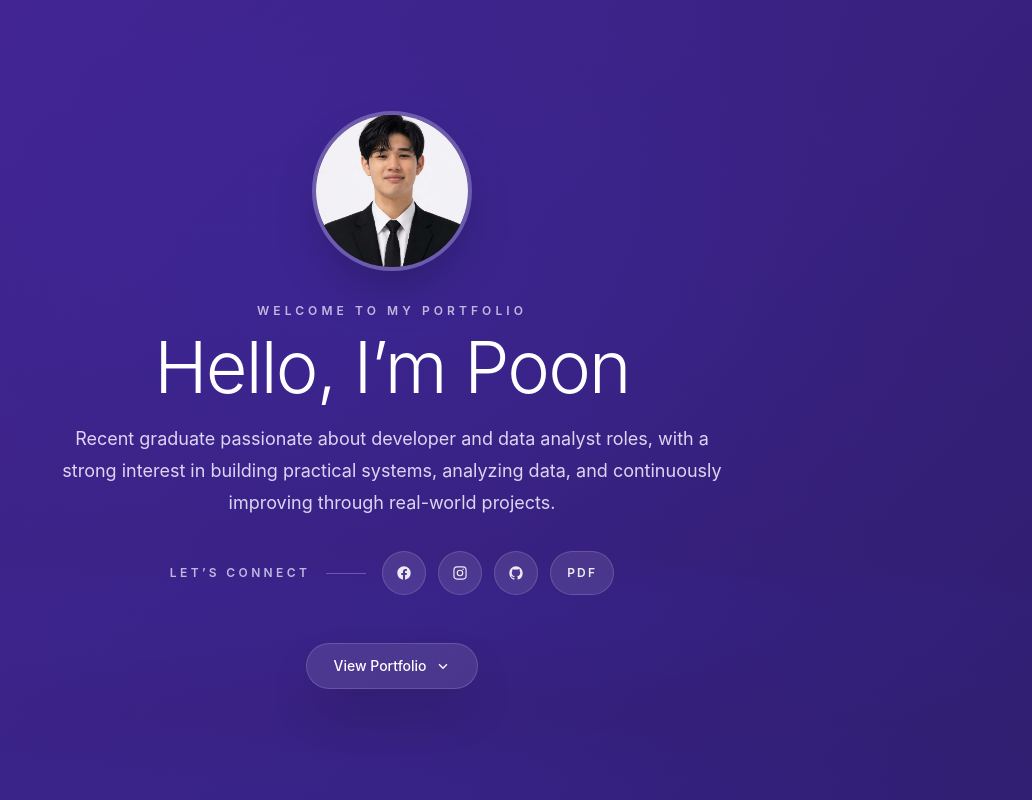
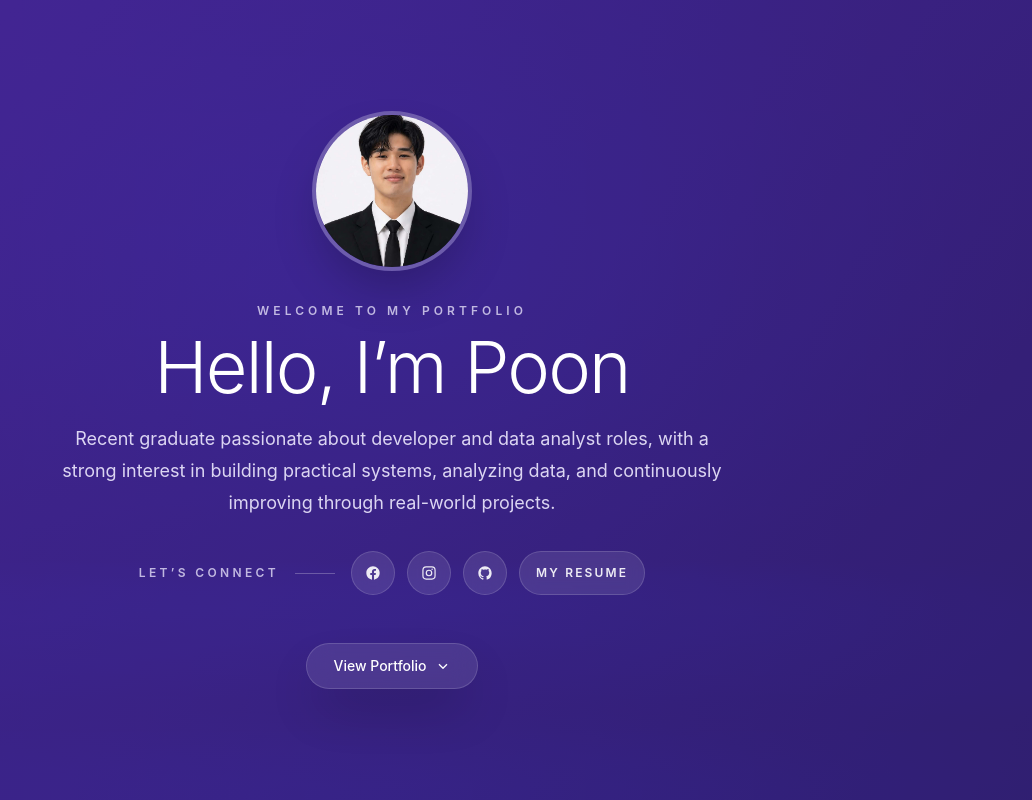
Before and after one commit to ihatepython1/ihatepython1.github.io, a React (Vite) app: page / in a window 1280 px wide. Shown: the top 800 px of the page, without its empty margins (248-1280 px from the left). Built offline with nearby package versions, Linux system fonts and the light colour scheme.

Commit message:
final update

```diff
--- a/src/Resume.jsx
+++ b/src/Resume.jsx
@@ -164,7 +164,7 @@ function PdfLink({ href, dark = false }) {
           : "border-white/15 bg-white/10 text-white/90 backdrop-blur-sm hover:-translate-y-0.5 hover:border-white/35 hover:bg-white/15"
       }`}
     >
-      PDF
+      My Resume
     </a>
   );
 }
```
